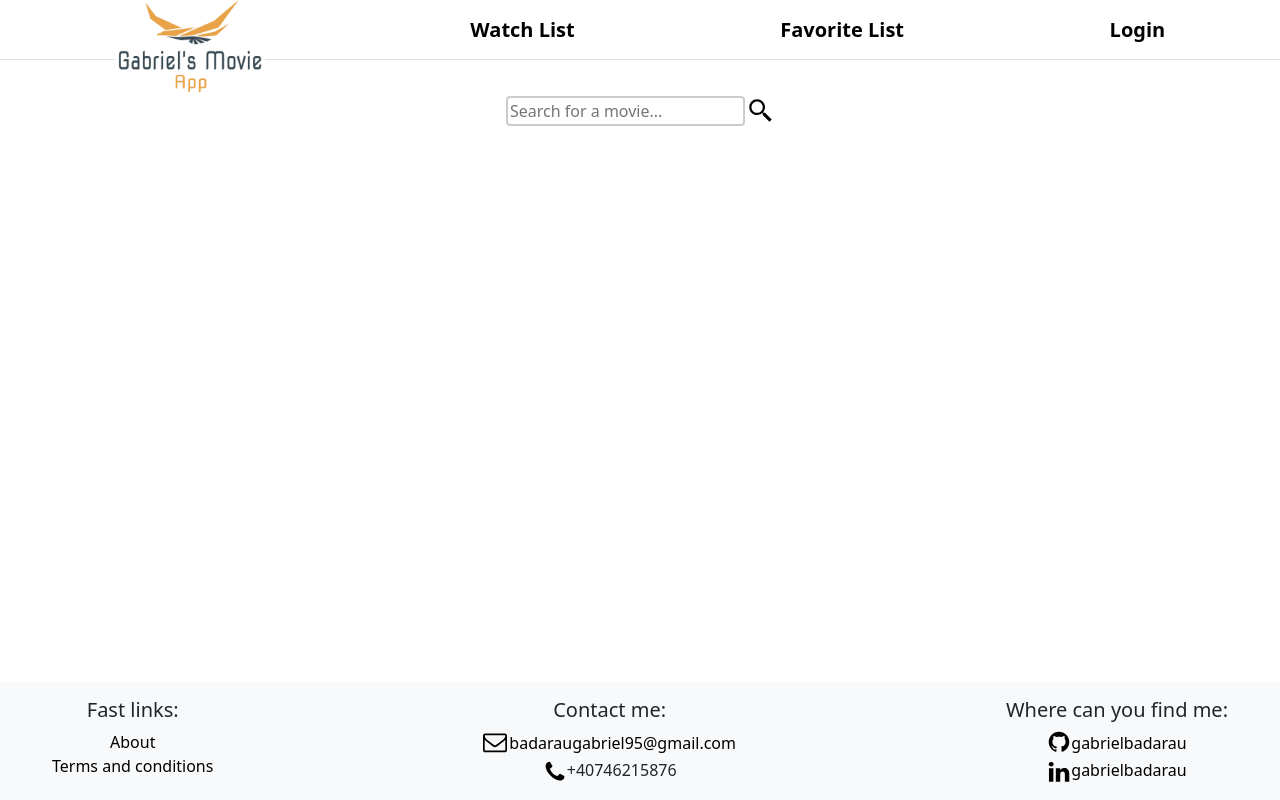
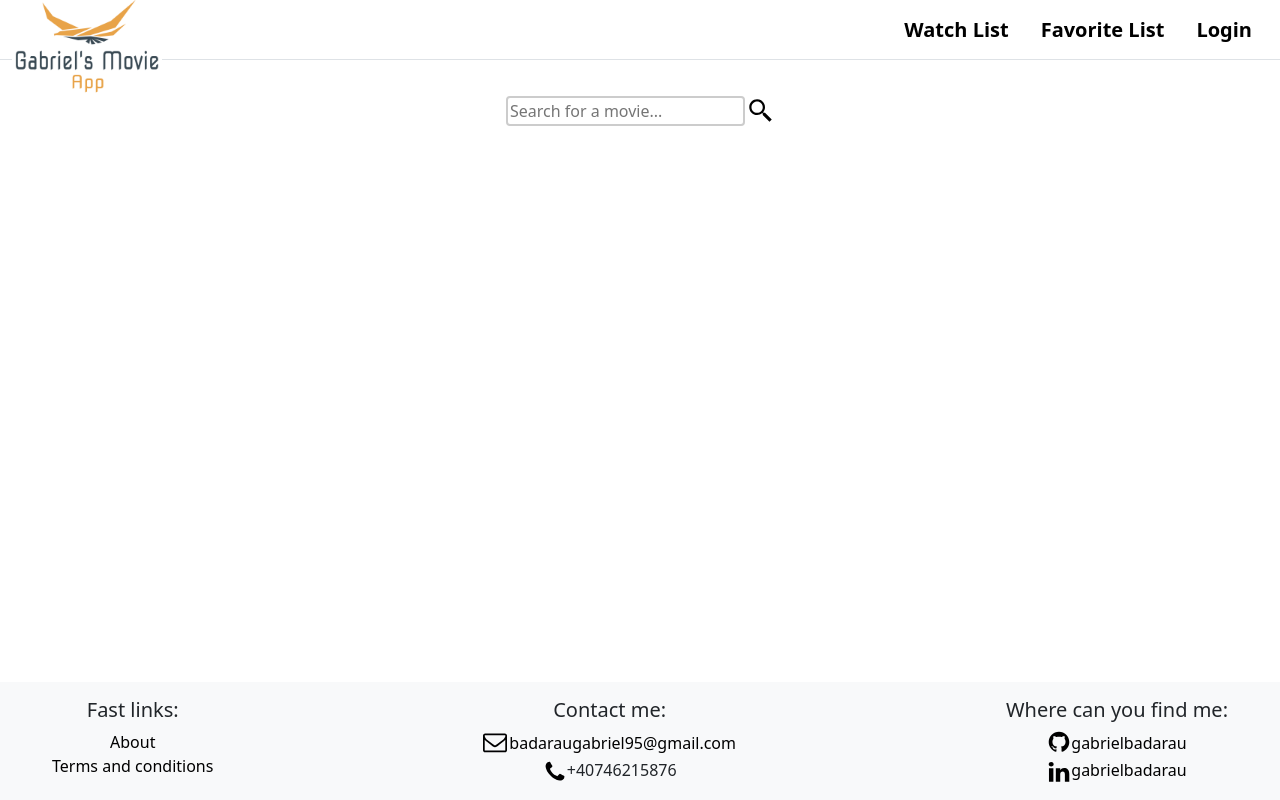
Before and after one commit to gabrielbadarau/movie-app, a React (Create React App) app: page / in a window 1280 px wide. Built offline with nearby package versions, Linux system fonts and the light colour scheme.

Commit message:
changed the css of the header navigation

```diff
--- a/src/components/Header.css
+++ b/src/components/Header.css
@@ -21,6 +21,8 @@
 .logoutIcon{
     width: 23px;
     margin-left:7px;
+    margin-top: 3px;
+
 }
 
 .logoutIcon{
--- a/src/components/Header.jsx
+++ b/src/components/Header.jsx
@@ -9,26 +9,27 @@ import {logout} from '../redux/actions/signInMethod';
 function Header(props){
 
     return(
-        <header className='border-bottom header-height container-fluid d-flex justify-content-around align-items-center text-center'>
-            {/* <div className='header-height container-fluid container-min-max-width d-flex justify-content-between align-items-center text-center'> */}
+        <header className='border-bottom header-height container-fluid d-flex justify-content-between align-items-center text-center'>
             <div className=''>
                 <Link to='/'>
                     <img src={Logo} alt="logo" className=""/>
                 </Link>
             </div>
-                <div className=''>
+            <div className='d-flex flex-row flex-nowrap align-items-center'>
+                <div className='m-3'>
                     <Link className='header-text' to='/my-watch-list'>
                         Watch List
                     </Link>
                 </div>
-                <div className=''>
+                <div className='m-3'>
                     <Link className='header-text' to='/my-favorite-list'>
                         Favorite List
                     </Link>
                 </div>
+                <div className='m-3'>
                     {props.user ?
                         <div className='d-flex flex-row align-items-center'>
-                        <p style={{cursor:'default'}} className='login-name header-text mt-2'>{props.user}</p>
+                            <p style={{cursor:'default'}} className='mt-3 login-name header-text '>{props.user}</p>
                             <Logout
                                 className='logoutIcon'
                                 onClick={()=>props.logout()}
@@ -36,7 +37,8 @@ function Header(props){
                         </div>
                         : <Link className='header-text' to="/login">Login</Link>
                     }
-            {/* </div> */}
+                </div>
+            </div>
         </header>
     )
 
```
Lines whose indentation alone changed are shown as unchanged.
